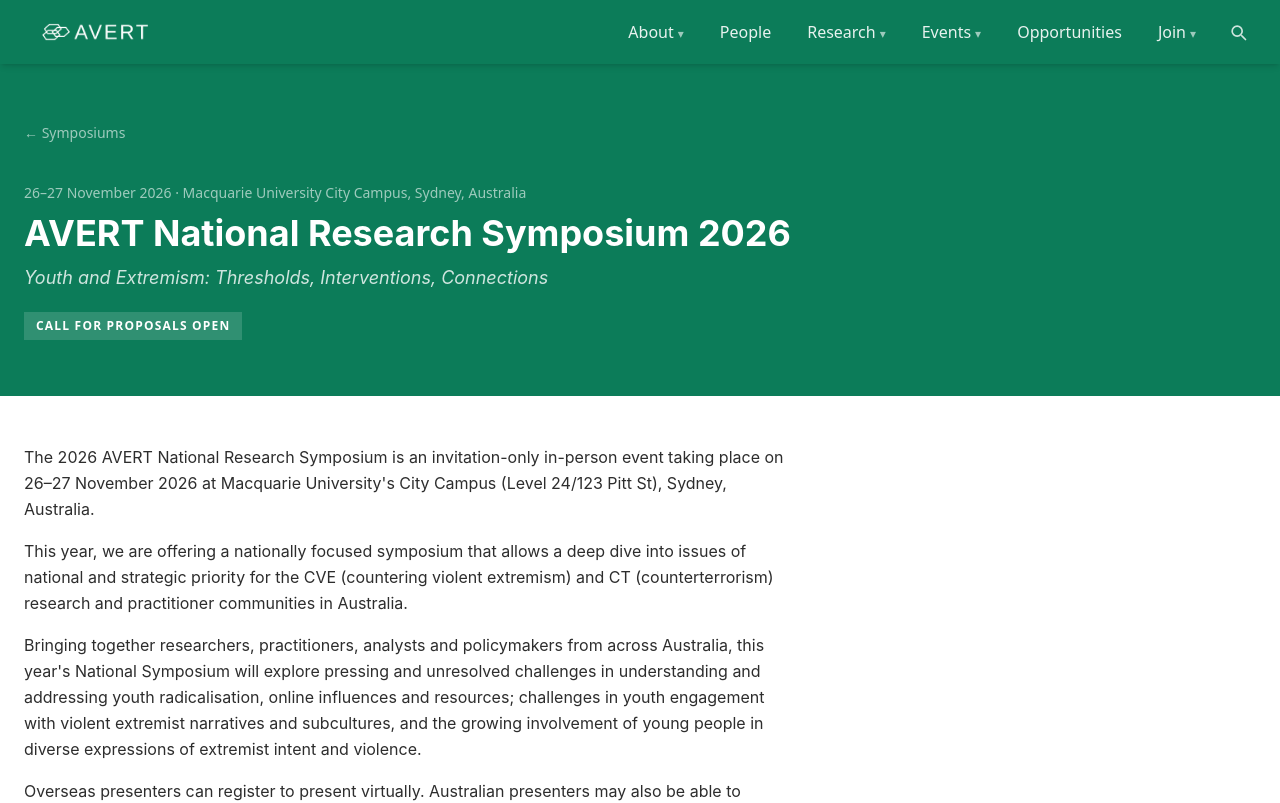
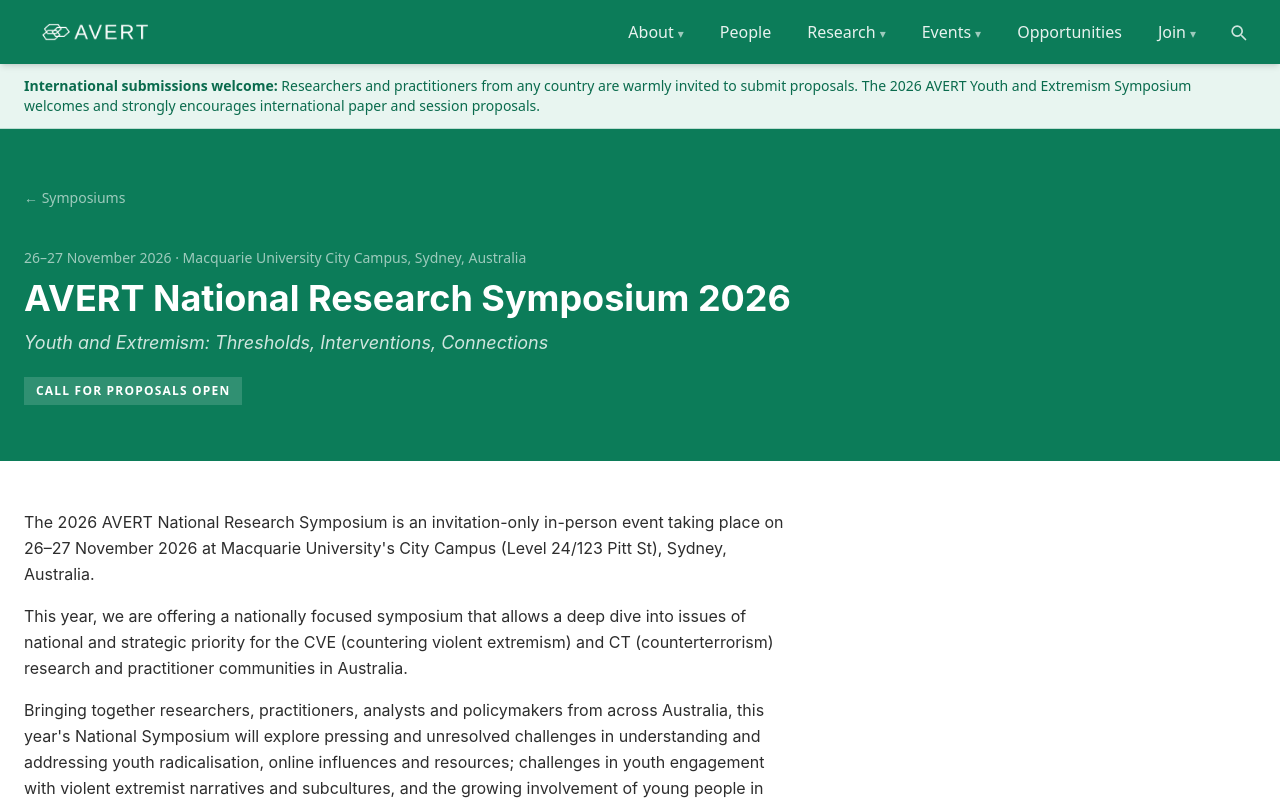
Before and after one commit to callumjones1/avert-website, a Next.js app: page /events/symposiums/2026 in a window 1280 px wide. Shown: the top 803 px of the page. Built offline with nearby package versions, Linux system fonts and the light colour scheme.

Commit message:
add international submissions note to 2026 symposium page and announcement

```diff
--- a/app/events/symposiums/[year]/page.js
+++ b/app/events/symposiums/[year]/page.js
@@ -21,6 +21,14 @@
 
   return (
     <>
+      {sym.international_note && (
+        <div className="bg-[#e8f5f0] border-b border-[#0c7c59]/20 px-6 py-3">
+          <p className="max-w-7xl mx-auto text-sm text-[#0a6b4d] font-sans">
+            <strong className="font-semibold">International submissions welcome:</strong>
+            {' '}{sym.international_note}
+          </p>
+        </div>
+      )}
       <div className="bg-[#0c7c59] text-white py-14 px-6">
         <div className="max-w-7xl mx-auto">
           <Link href="/events/symposiums" className="text-white/60 hover:text-white text-sm mb-6 inline-block font-sans transition-colors">← Symposiums</Link>
--- a/data/symposiums.json
+++ b/data/symposiums.json
@@ -4,6 +4,7 @@
     "slug": "2026",
     "title": "AVERT National Research Symposium 2026",
     "theme": "Youth and Extremism: Thresholds, Interventions, Connections",
+    "international_note": "Researchers and practitioners from any country are warmly invited to submit proposals. The 2026 AVERT Youth and Extremism Symposium welcomes and strongly encourages international paper and session proposals.",
     "dates": "26–27 November 2026",
     "location": "Macquarie University City Campus, Sydney, Australia",
     "description": "The 2026 AVERT National Research Symposium is an invitation-only in-person event taking place on 26–27 November 2026 at Macquarie University's City Campus (Level 24/123 Pitt St), Sydney, Australia.\n\nThis year, we are offering a nationally focused symposium that allows a deep dive into issues of national and strategic priority for the CVE (countering violent extremism) and CT (counterterrorism) research and practitioner communities in Australia.\n\nBringing together researchers, practitioners, analysts and policymakers from across Australia, this year's National Symposium will explore pressing and unresolved challenges in understanding and addressing youth radicalisation, online influences and resources; challenges in youth engagement with violent extremist narratives and subcultures, and the growing involvement of young people in diverse expressions of extremist intent and violence.\n\nOverseas presenters can register to present virtually. Australian presenters may also be able to present online in very limited circumstances, at the discretion of, and with approval from, the Symposium Organising Committee.",
```
Also changed, not shown: data/news.json.
